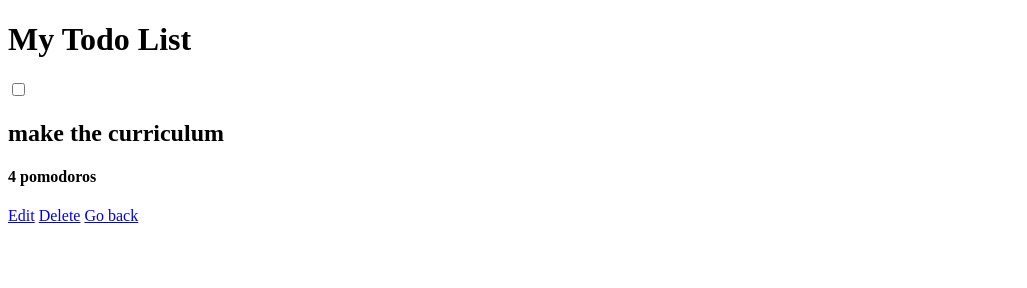
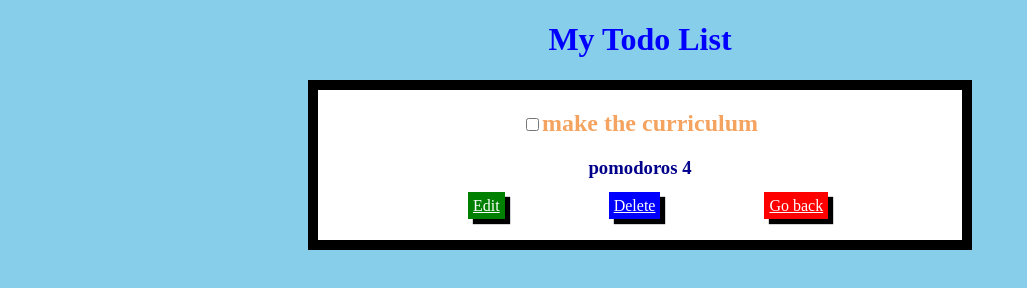
Before and after one commit to angelo2345/todo_app_front_end, a plain HTML site: page show.html in a window 1280 px wide. Shown: the whole page, without its empty margins (0-1027 px from the left). Drawn offline with Linux system fonts and the light colour scheme.

Commit message:
show css styling

```diff
--- a/index.css
+++ b/index.css
@@ -11,6 +11,8 @@ padding:5px;
 margin:10px;
 border-radius: 10px;
 font-weight:bold;
+
+
 }
 
 main{
@@ -25,6 +27,7 @@ img {
     border-radius:100px;
     margin-left:650px;
     margin-top:-400px;
+
 }
 ol {
    color:white;
@@ -43,3 +46,6 @@ li {
 span {
     color:red;
 }
+.sub1 {
+    box-shadow:5px 5px 1px ;
+}
--- a/show.css
+++ b/show.css
@@ -0,0 +1,54 @@
+body {
+    background-color:#87CEEB;
+}
+h1 {
+    color:blue;
+    text-align:center;
+}
+
+h3 {
+    color:#00008B;
+    text-align: center;
+}
+
+h2 {
+    color:#F4A460;
+    text-align:center;
+}
+
+main {
+    background-color:white;
+    margin-left:300px;
+    margin-right:300px;
+  height:150px;
+  border:10px solid black;
+
+}
+
+.in1 {
+    background-color: green;
+    border:5px solid green;
+    color:white;
+   position: relative;
+    left:150px;
+     box-shadow:5px 5px 1px black;
+}
+
+
+.in2 {
+    background-color:blue;
+     border:5px solid blue;
+    color:white;
+   position: relative;
+    left:250px;
+     box-shadow:5px 5px 1px black;
+}
+
+.in3 {
+    background-color:red;
+        border:5px solid red;
+    color:white;
+    position: relative;
+    left:350px;
+     box-shadow:5px 5px 1px black;
+}
--- a/show.html
+++ b/show.html
@@ -6,12 +6,13 @@
    </head>
    <body>
        <h1>My Todo List</h1>
-       <input type="checkbox">
-       <h2>make the curriculum</h2>
-       <h4>4 pomodoros</h4>
-       <a href="#">Edit</a>
-       <a href="#">Delete</a>
-       <a href="index.html">Go back</a>
+       <main>
+       <h2><input type="checkbox">make the curriculum</h2>
+       <h3> pomodoros 4</h3>
+       <a  class="in1" href="#">Edit</a>
+       <a  class="in2" href="#">Delete</a>
+       <a  class="in3" href="index.html">Go back</a>
+       </main>
 
     </body>
 </html>
```
